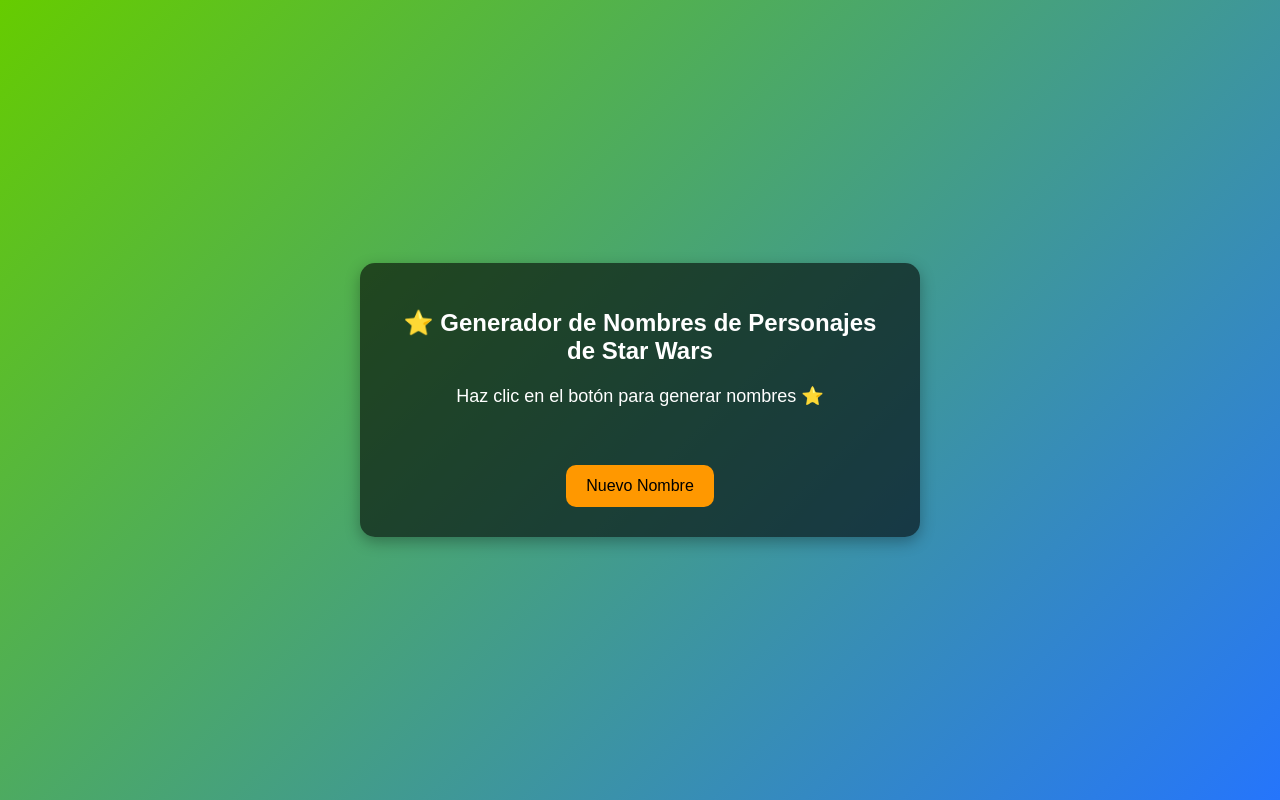
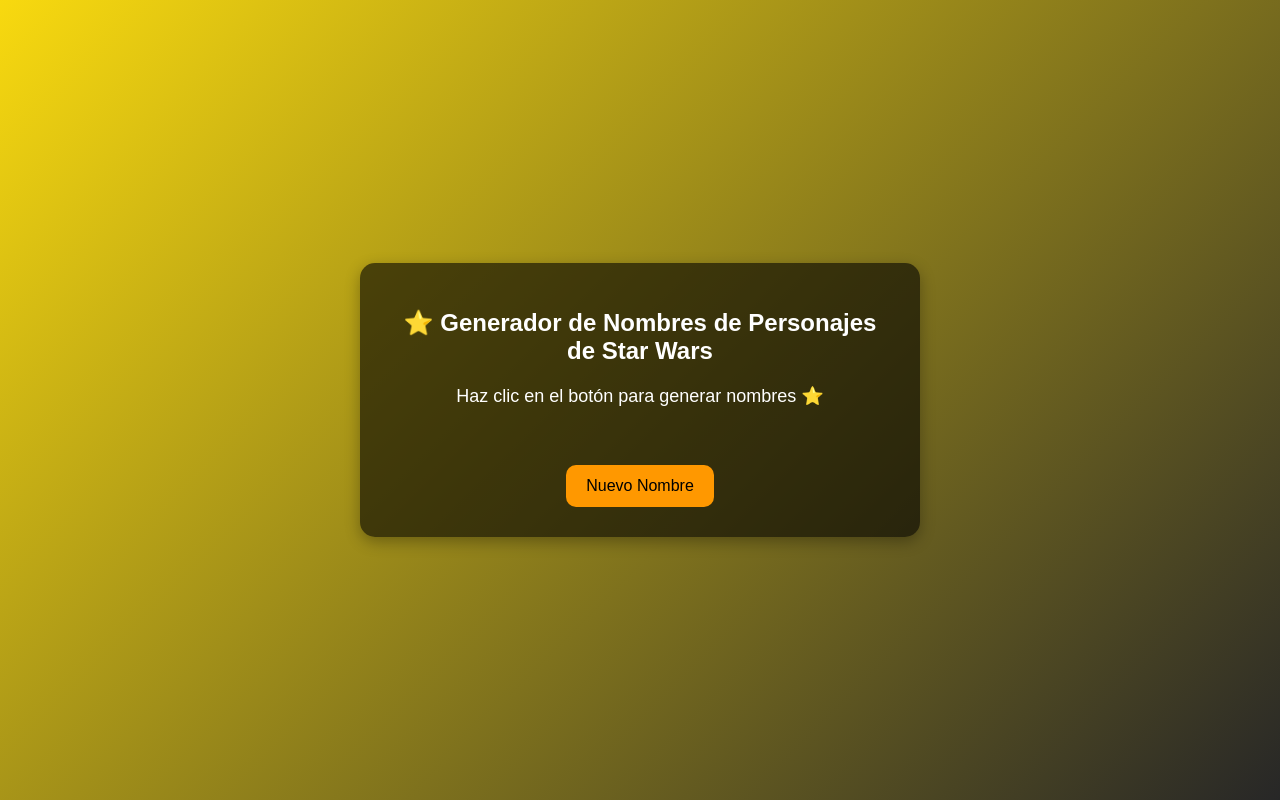
Before and after one commit to Giovanny28/perezgiovanny, a plain HTML site: page index.html in a window 1280 px wide. Drawn offline with Linux system fonts and the light colour scheme.

Commit message:
Update style.css

```diff
--- a/style.css
+++ b/style.css
@@ -1,6 +1,6 @@
 body {
   font-family: Papyrus, sans-serif; /* Fuente de texto de toda la página */
-  background: linear-gradient(135deg, #66cc00, #2575fc); /* Fondo degradado diagonal */
+  background: linear-gradient(135deg, #F8d90F, #272727); /* Fondo degradado diagonal */
   color: #fff; /* Color de texto blanco */
   text-align: center; /* Centra el texto horizontalmente */
   height: 100vh; /* Ocupa el 100% de la altura de la ventana */
```
